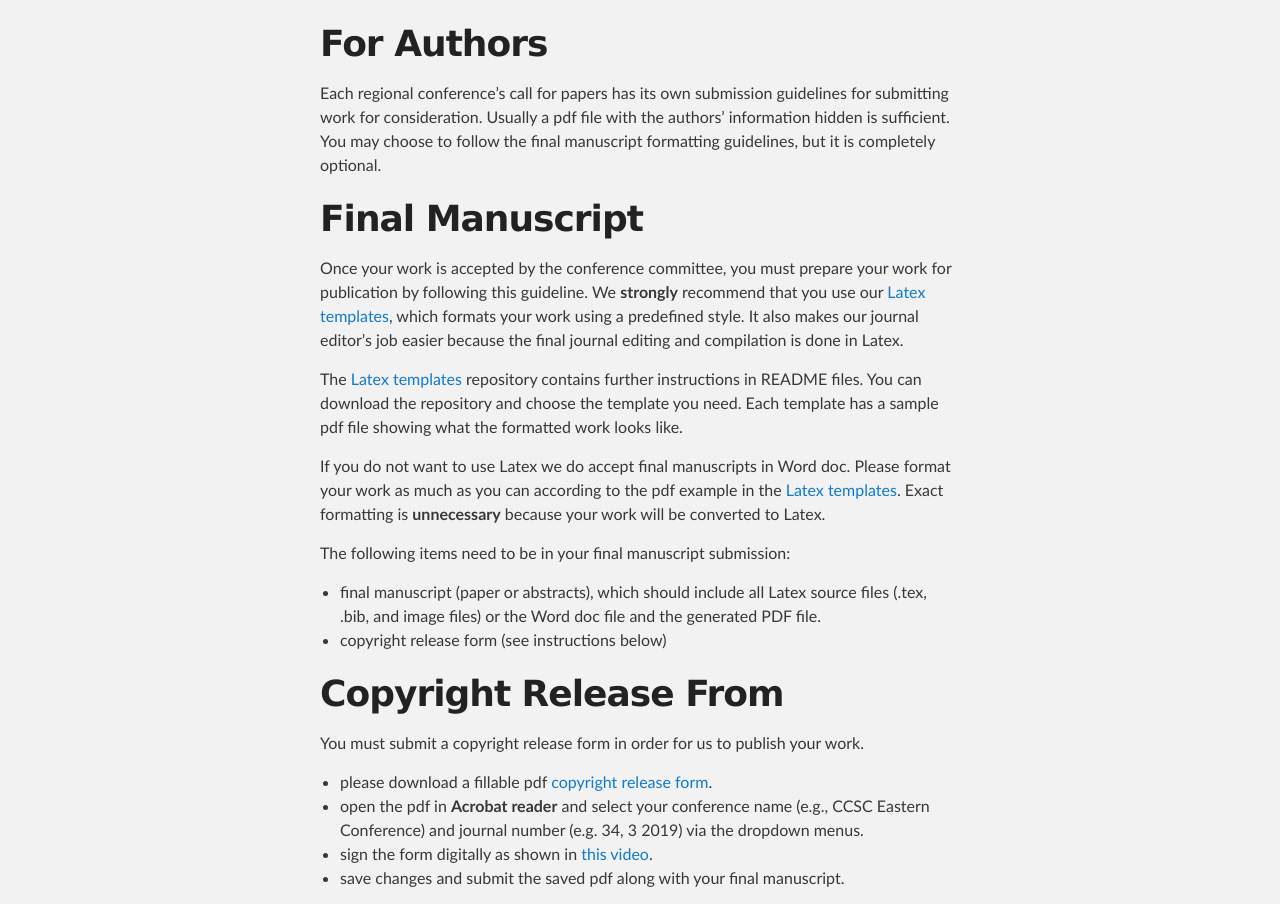
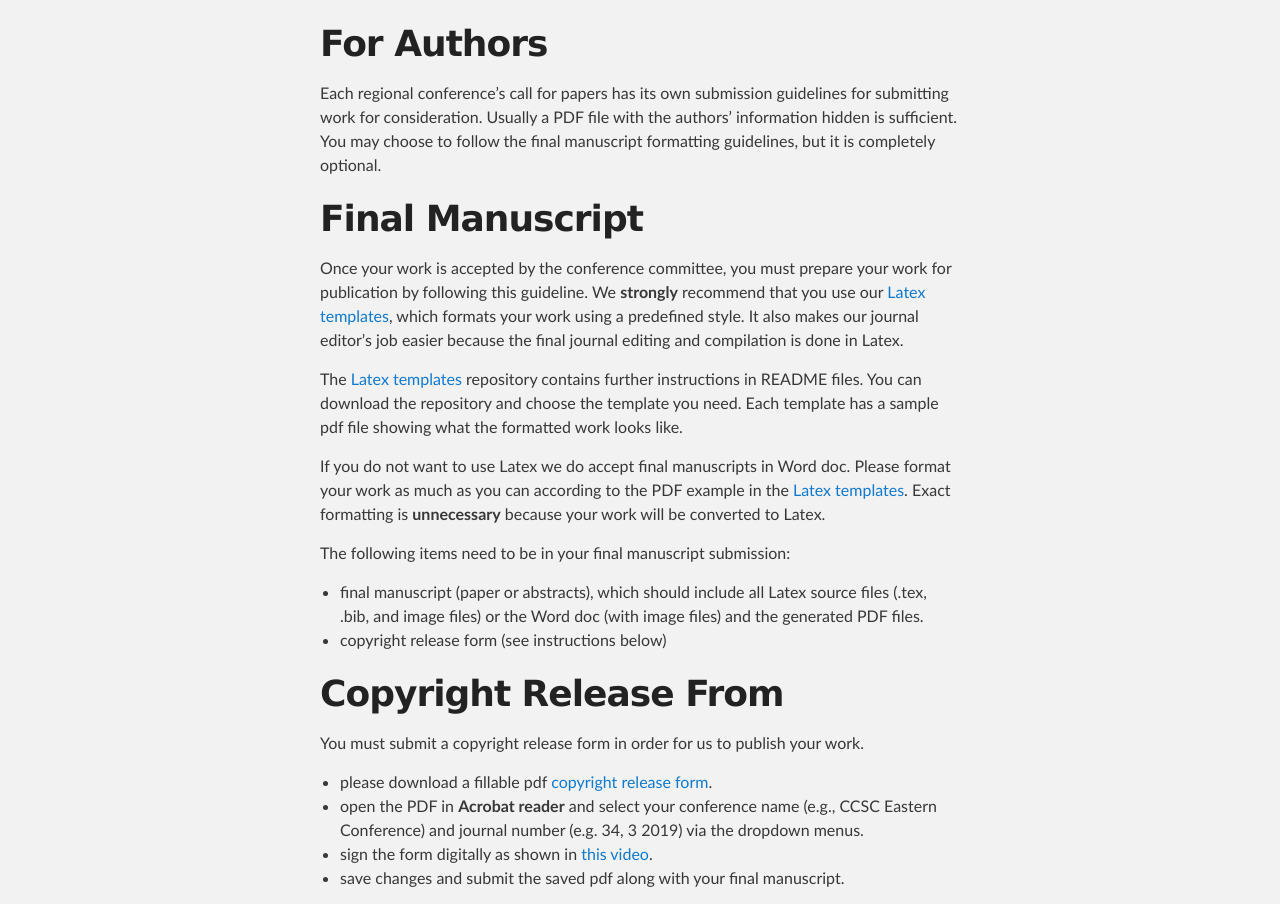
Before and after one commit to ccsc-journal/ccsc-editor, a Jekyll site: the page built from docs/authors.md, in a window 1280 px wide. Shown: the part 345-1249 px from the top of the page. Built offline with Jekyll 4.4.1, drawn with Linux system fonts in a browser that asks for light colours.

Commit message:
require separate image files for word submission

```diff
--- a/docs/authors.md
+++ b/docs/authors.md
@@ -5,7 +5,7 @@ group: navigation
 ---
 # For Authors
 Each regional conference’s call for papers has its own submission guidelines
-for submitting work for consideration. Usually a pdf file with the authors'
+for submitting work for consideration. Usually a PDF file with the authors'
 information hidden is sufficient. You may choose to follow the final manuscript
 formatting guidelines, but it is completely optional.
 
@@ -23,20 +23,21 @@ and choose the template you need. Each template has a sample pdf file showing
 what the formatted work looks like.
 
 If you do not want to use Latex we do accept final manuscripts in Word doc.
-Please format your work as much as you can according to the pdf example in the
+Please format your work as much as you can according to the PDF example in the
 [Latex templates](https://github.com/lubaochuan/ccsc-editor).
 Exact formatting is __unnecessary__ because your work will be converted to Latex.
 
 The following items need to be in your final manuscript submission:
-- final manuscript (paper or abstracts), which should include all Latex source files
-(.tex, .bib, and image files) or the Word doc file and the generated PDF file.
+- final manuscript (paper or abstracts), which should include all Latex source
+files (.tex, .bib, and image files) or the Word doc (with image files) and the
+generated PDF files.
 - copyright release form (see instructions below)
 
 # Copyright Release From
 You must submit a copyright release form in order for us to publish your work.
 - please download a fillable pdf
 [copyright release form](https://drive.google.com/file/d/1SzmJkMTRi84isEoiTe0X1wwGZGeOWofo/view?usp=sharing).
-- open the pdf in __Acrobat reader__ and select your conference name
+- open the PDF in __Acrobat reader__ and select your conference name
 (e.g., CCSC Eastern Conference) and journal number (e.g. 34, 3 2019) via the
 dropdown menus.
 - sign the form digitally as shown in [this video](https://youtu.be/ZZLM9aDT_ak).
```
Also changed, not shown: docs/index.md (+1 -1 lines), README.md.
